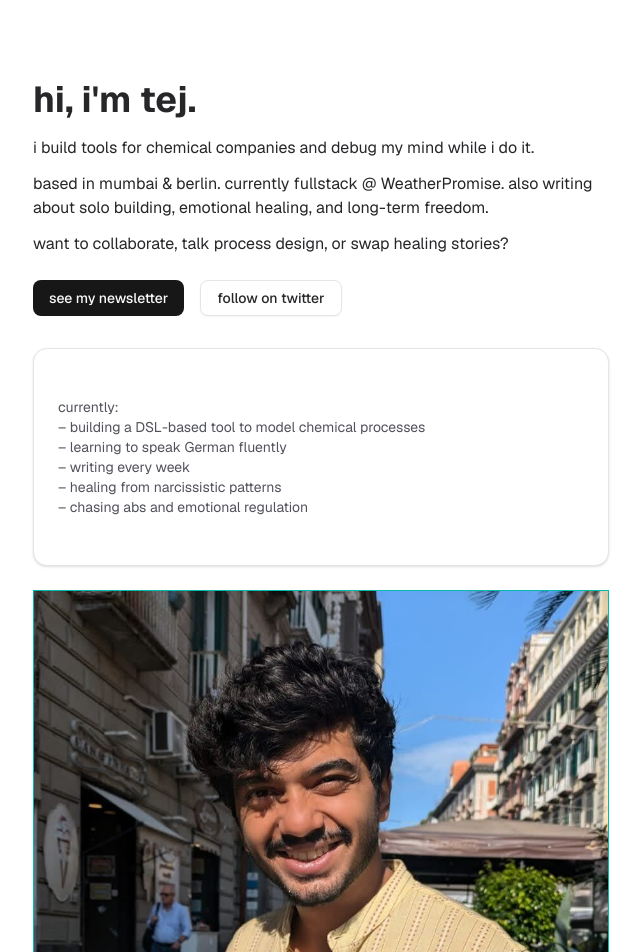
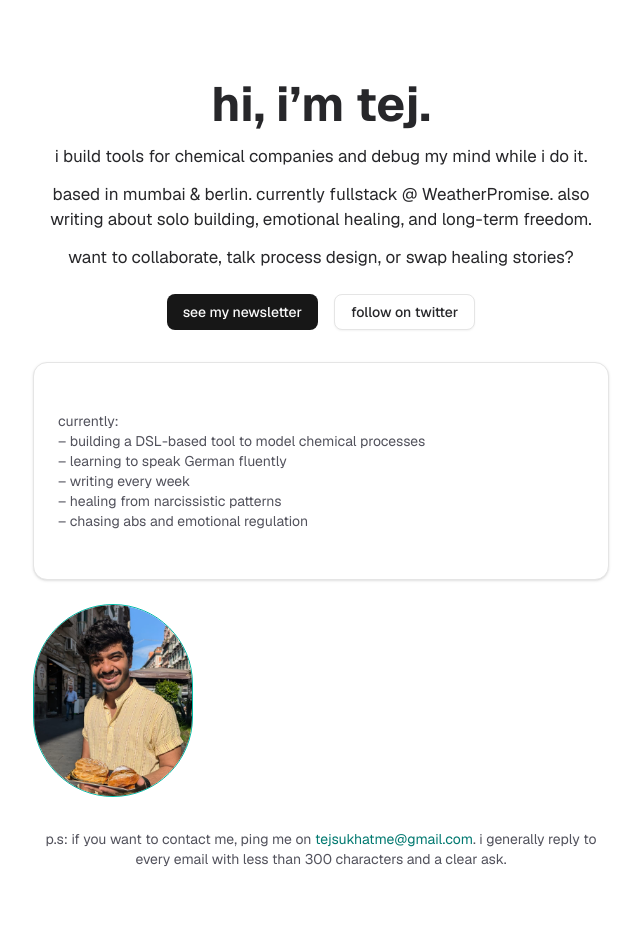
Before and after one commit to Hephaestus12/sukhat.me, a Next.js app: page / in a window 1280 px wide. Shown: the top 952 px of the page, without its empty margins (319-959 px from the left). Built offline with nearby package versions, Linux system fonts and the light colour scheme.

Commit message:
Remove unescaped apostrophe

```diff
--- a/src/app/page.tsx
+++ b/src/app/page.tsx
@@ -1,13 +1,14 @@
 "use client";
 
+import Image from "next/image";
 import { Button } from "@/components/ui/button";
 import { Card, CardContent } from "@/components/ui/card";
 
 export default function HomePage() {
   return (
-    <main className="min-h-screen flex flex-col items-center justify-center px-4 py-20 font-sans text-zinc-800 bg-white">
-      <div className="max-w-xl w-full">
-        <h1 className="text-4xl font-bold mb-4">hi, i'm tej.</h1>
+    <main className="min-h-screen flex flex-col items-center justify-center px-4 py-20 font-sans text-zinc-800 bg-white text-[17px]">
+      <div className="max-w-xl w-full text-center">
+        <h1 className="text-5xl font-bold mb-4">hi, i’m tej.</h1>
 
         <p className="mb-3">
           i build tools for chemical companies and debug my mind while i do it.
@@ -20,7 +21,7 @@ export default function HomePage() {
           want to collaborate, talk process design, or swap healing stories?
         </p>
 
-        <div className="flex gap-4 mb-8">
+        <div className="flex gap-4 justify-center mb-8">
           <Button asChild>
             <a
               href="https://tejsukhatme.substack.com/?r=1rcrg9&utm_campaign=pub-share-checklist"
@@ -42,7 +43,7 @@ export default function HomePage() {
         </div>
 
         <Card>
-          <CardContent className="py-6 text-sm text-zinc-600">
+          <CardContent className="py-6 text-sm text-zinc-600 text-left">
             <p>
               currently:
               <br />– building a DSL-based tool to model chemical processes
@@ -54,24 +55,24 @@ export default function HomePage() {
           </CardContent>
         </Card>
 
-        <img
+        <Image
           src="/me.jpg"
           alt="Tej Sukhatme"
-          width={1000}
-          height={1000}
-          className="mt-6 mb-8 border border-teal-500"
+          width={160}
+          height={160}
+          className="mt-6 mb-8 rounded-full border border-teal-500"
         />
 
         <div className="mt-8 text-sm text-zinc-600">
           <p>
-            p.s: If you want to contact me, ping me on{" "}
+            p.s: if you want to contact me, ping me on{" "}
             <a
               className="text-teal-700 hover:underline"
               href="mailto:tejsukhatme@gmail.com"
             >
               tejsukhatme@gmail.com
             </a>
-            . I generally reply to every email with less than 300 characters and
+            . i generally reply to every email with less than 300 characters and
             a clear ask.
           </p>
         </div>
```
